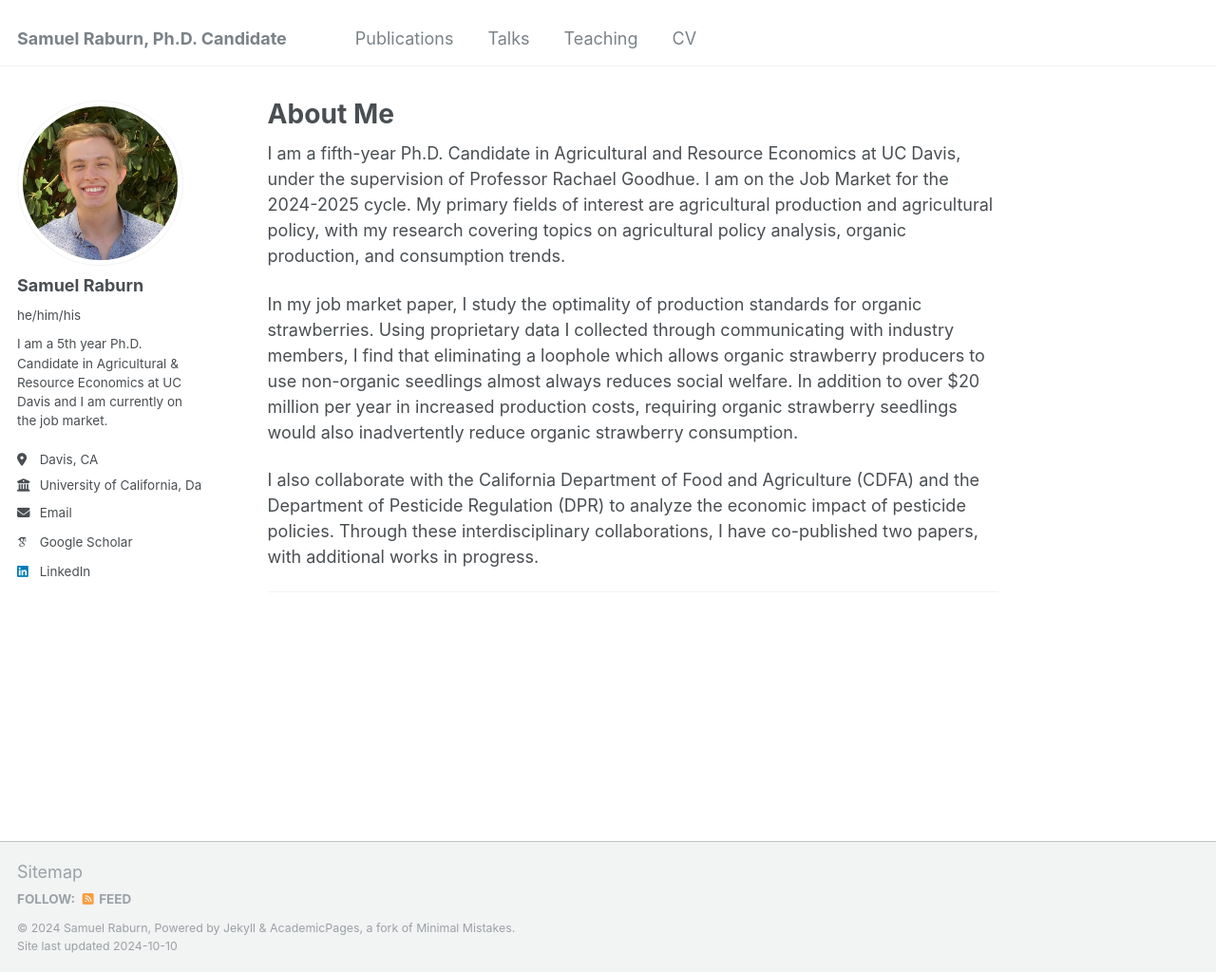
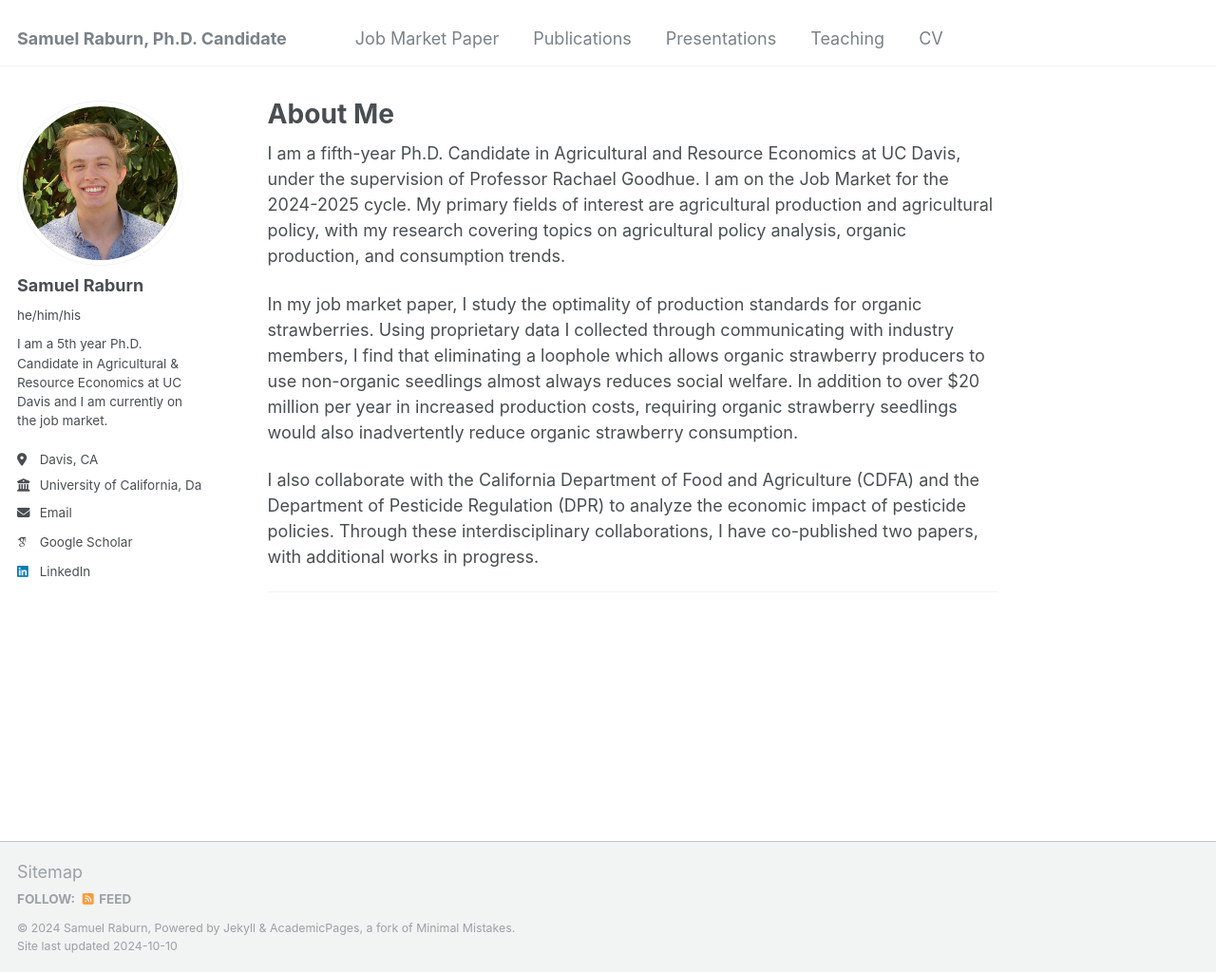
Before and after one commit to sraburn/sraburn.github.io, a Jekyll site: the page built from _pages/about.md, in a window 1280 px wide and 1024 px high. Shown: the whole window at 95% size. Built offline with Jekyll 4.4.1, drawn with Linux system fonts in a browser that asks for light colours; some web fonts are replaced.

Commit message:
Update navigation.yml

```diff
--- a/_data/navigation.yml
+++ b/_data/navigation.yml
@@ -5,11 +5,14 @@
 # prevent it from being included in the site.
 
 main:
+  - title: "Job Market Paper"
+    url: /jmp/
+
   - title: "Publications"
     url: /publications/
 
-  - title: "Talks"
-    url: /talks/
+  - title: "Presentations"
+    url: /presentations/
 
   - title: "Teaching"
     url: /teaching/
```
